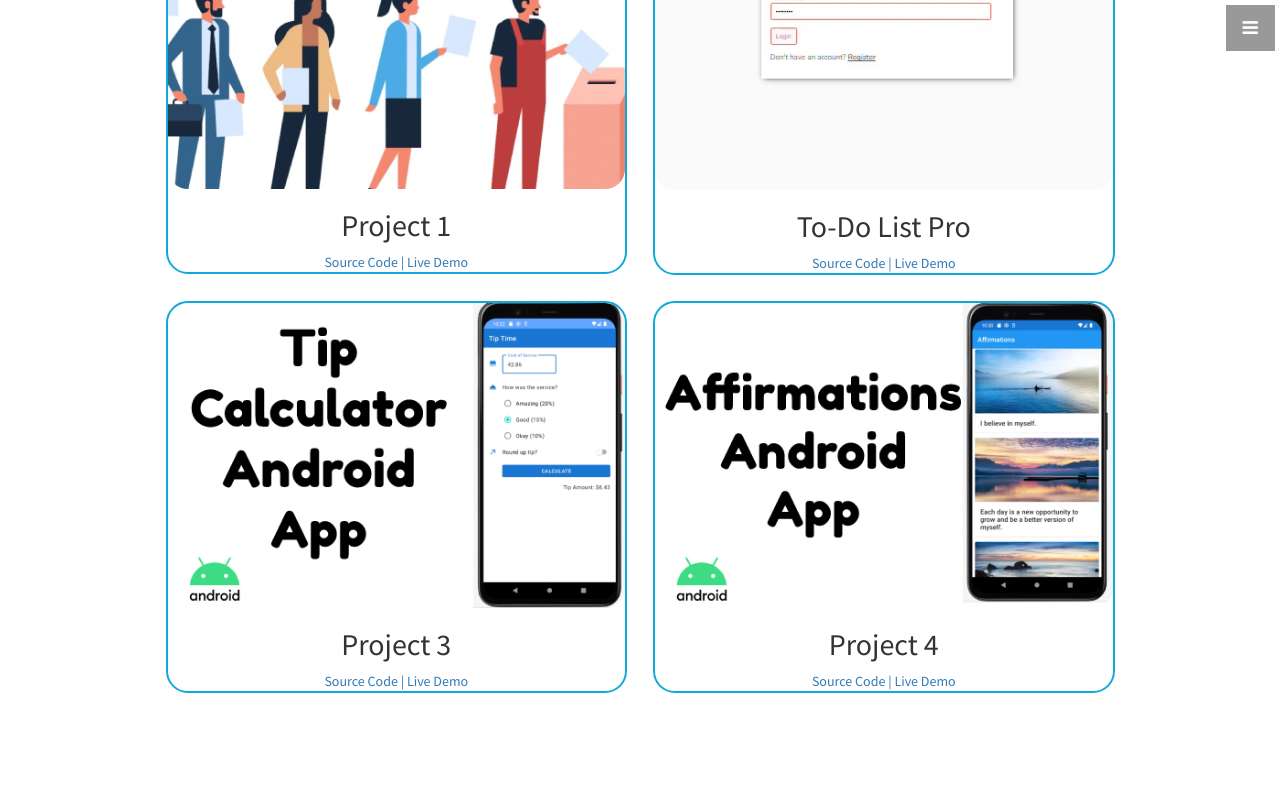
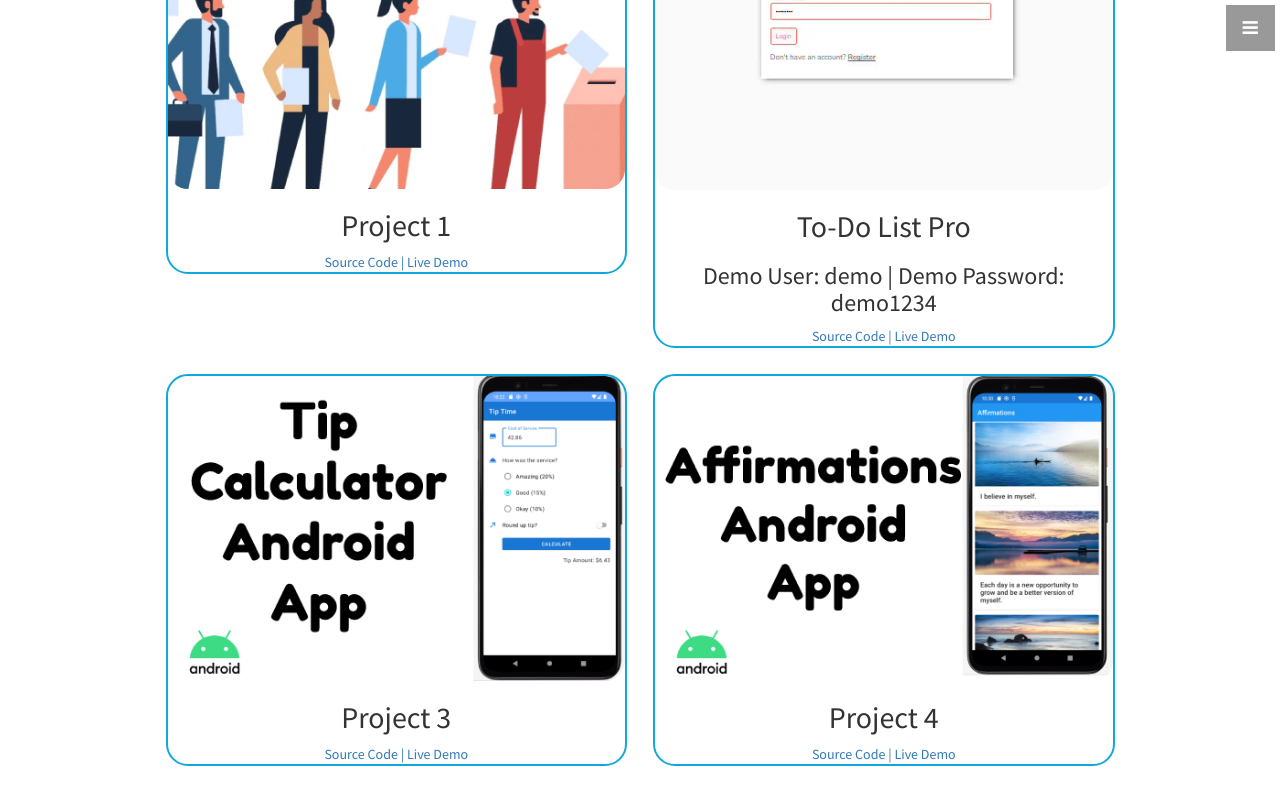
Before and after one commit to henryqbonilla/henryqbonilla.github.io, a Jekyll site: the page built from index.html, in a window 1280 px wide and 900 px high, scrolled down 1860 px. Shown: the top 805 px of the window. Built offline with Jekyll 4.4.1, drawn with Linux system fonts in a browser that asks for light colours.

Commit message:
Update portfolio.html
added h2

```diff
--- a/_includes/portfolio.html
+++ b/_includes/portfolio.html
@@ -25,6 +25,7 @@
                 <img class="img-portfolio img-responsive" src="img/todolist_sample.gif">
               </a>
               <h2>To-Do List Pro</h2>
+              <h3>Demo User: demo | Demo Password: demo1234</h3>
               <a href="https://github.com/henryqbonilla/ToDoListPro" target="_blank" rel="noopener noreferrer">
                 Source Code |
               </a>
```
